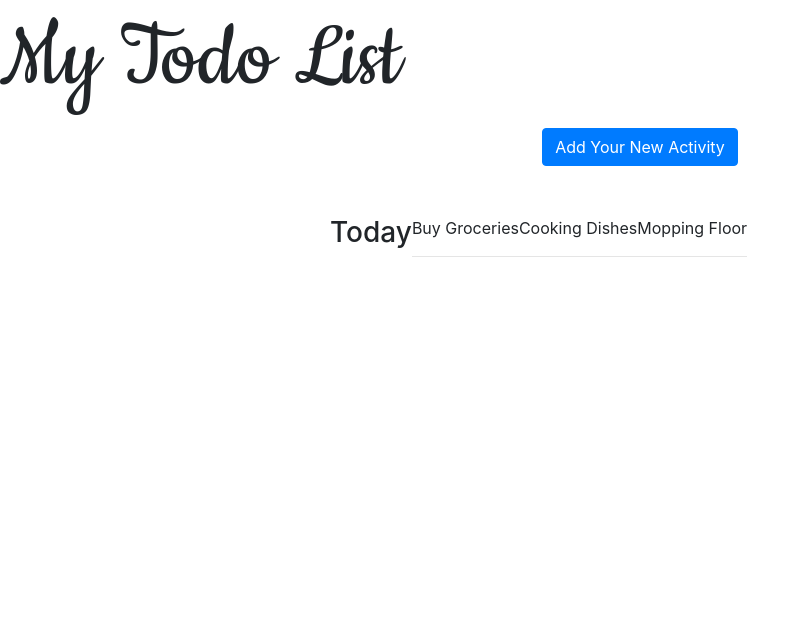
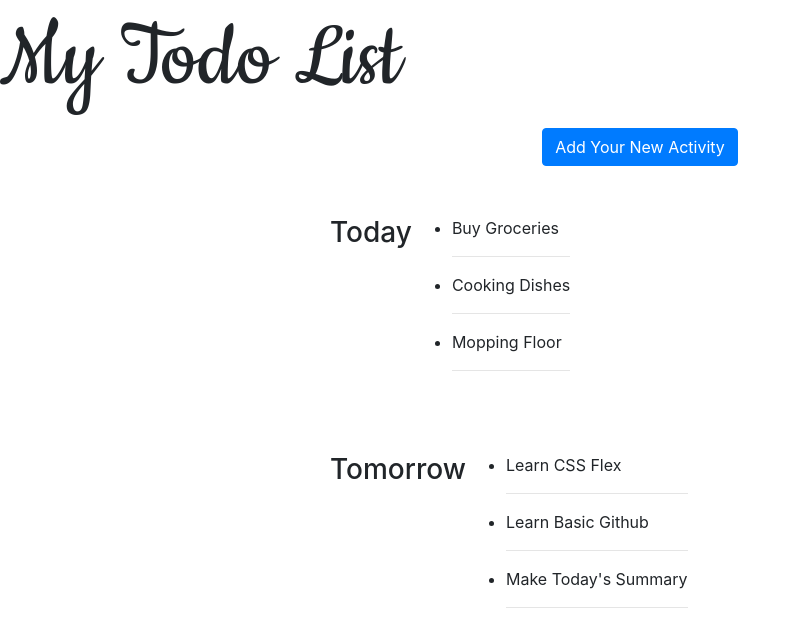
Before and after one commit to mayasopiie/glintstodo, a plain HTML site: page new.html in a window 1280 px wide. Shown: the whole page, without its empty margins (0-810 px from the left). Drawn offline with nearby package versions, Linux system fonts and the light colour scheme.

Commit message:
Modified None Bullet

```diff
--- a/new.html
+++ b/new.html
@@ -25,19 +25,38 @@
         </div>
         <div class="row segment-day col-md-6">
             <h3>Today</h3>
-            <div class="segment-activity">
-                <p>Buy Groceries</p>
-                <hr/>
+            <ul>
+                <li>
+                    <p>Buy Groceries</p>
+                    <hr>
+                </li>
+                <li>
+                    <p>Cooking Dishes</p>
+                    <hr>
+                </li>
+                <li>
+                    <p>Mopping Floor</p>
+                    <hr>
+                </li>
+            </ul>
+        </div>
+        <div class="row segment-day col-md-6">
+                <h3>Tomorrow</h3>
+                <ul>
+                    <li>
+                        <p>Learn CSS Flex</p>
+                        <hr>
+                    </li>
+                    <li>
+                        <p>Learn Basic Github</p>
+                        <hr>
+                    </li>
+                    <li>
+                        <p>Make Today's Summary</p>
+                        <hr>
+                    </li>
+                </ul>
             </div>
-            <div class="segment-activity">
-                <p>Cooking Dishes</p>
-                <hr/>
-            </div>
-            <div class="segment-activity">
-                <p>Mopping Floor</p>
-                <hr/>
-            </div>
-        </div>
     </div>
 </body>
 </html>
```
